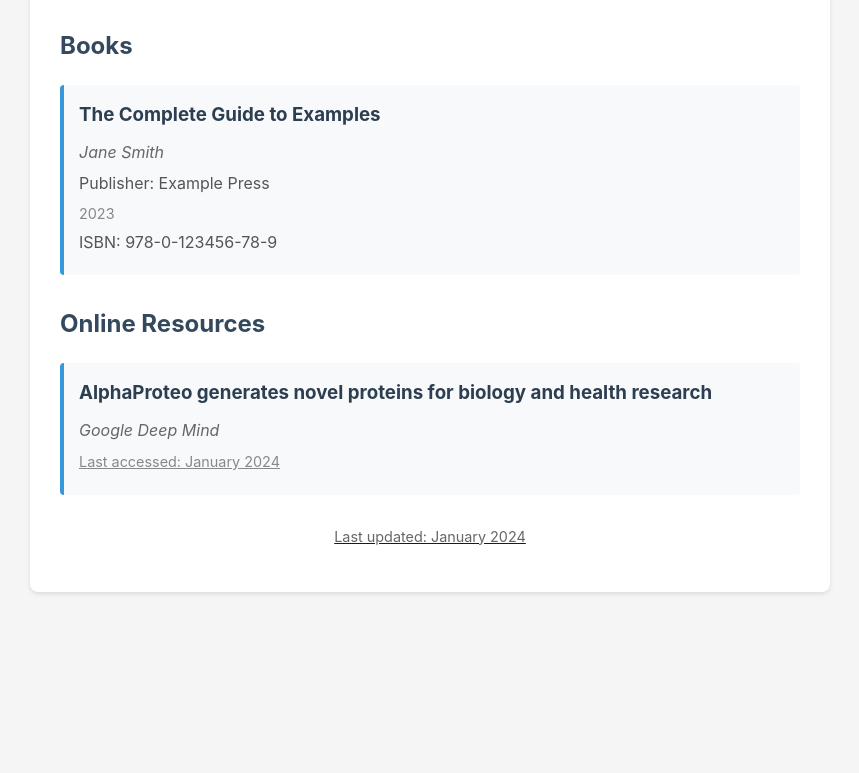
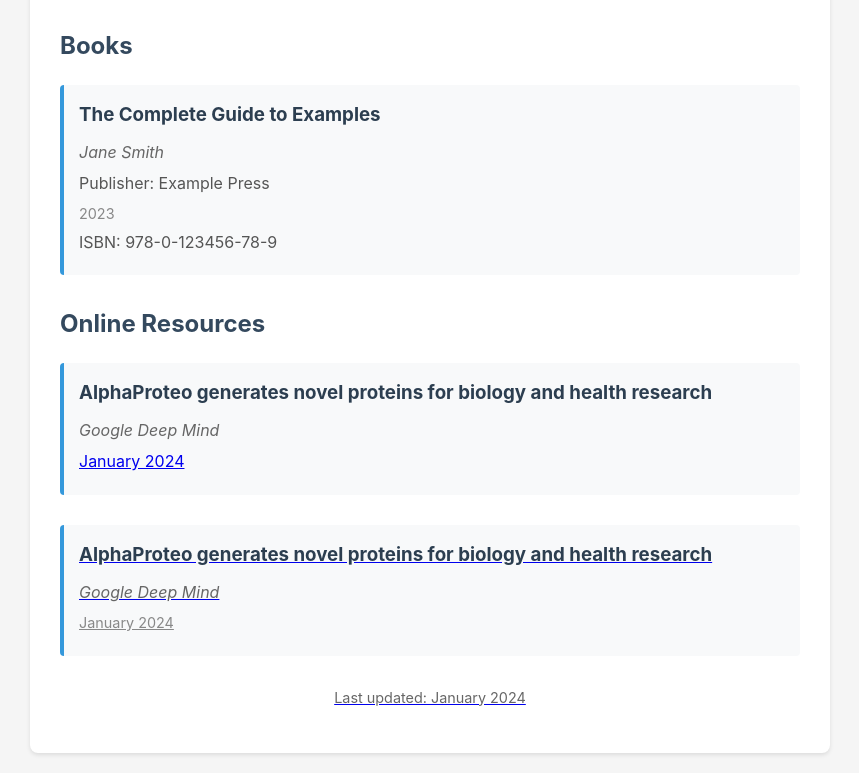
Before and after one commit to ugrersoz/m2-presentation, a plain HTML site: page index.html in a window 1280 px wide. Shown: the part 407-1180 px from the top of the page, without its empty margins (210-1069 px from the left). Before the commit the page ends 1019 px from the top, so only its background shows below. Drawn offline with Linux system fonts and the light colour scheme.

Commit message:
Update index.html

```diff
--- a/index.html
+++ b/index.html
@@ -114,9 +114,15 @@
                 <h3>AlphaProteo generates novel proteins for biology and health research</h3>
                 <p class="authors">Google Deep Mind</p>
                 <p><a href="https://deepmind.google/discover/blog/alphaproteo-generates-novel-proteins-for-biology-and-health-research/m</a></p>
-                <p class="date">Last accessed: January 2024</p>
+                <p class="date">January 2024</p>
             </div>
         </div>
+         <div class="reference-item">
+                <h3>AlphaProteo generates novel proteins for biology and health research</h3>
+                <p class="authors">Google Deep Mind</p>
+                <p><a href="https://deepmind.google/discover/blog/alphaproteo-generates-novel-proteins-for-biology-and-health-research/m</a></p>
+                <p class="date">January 2024</p>
+            </div>
 
         <footer>
             <p>Last updated: January 2024</p>
```
